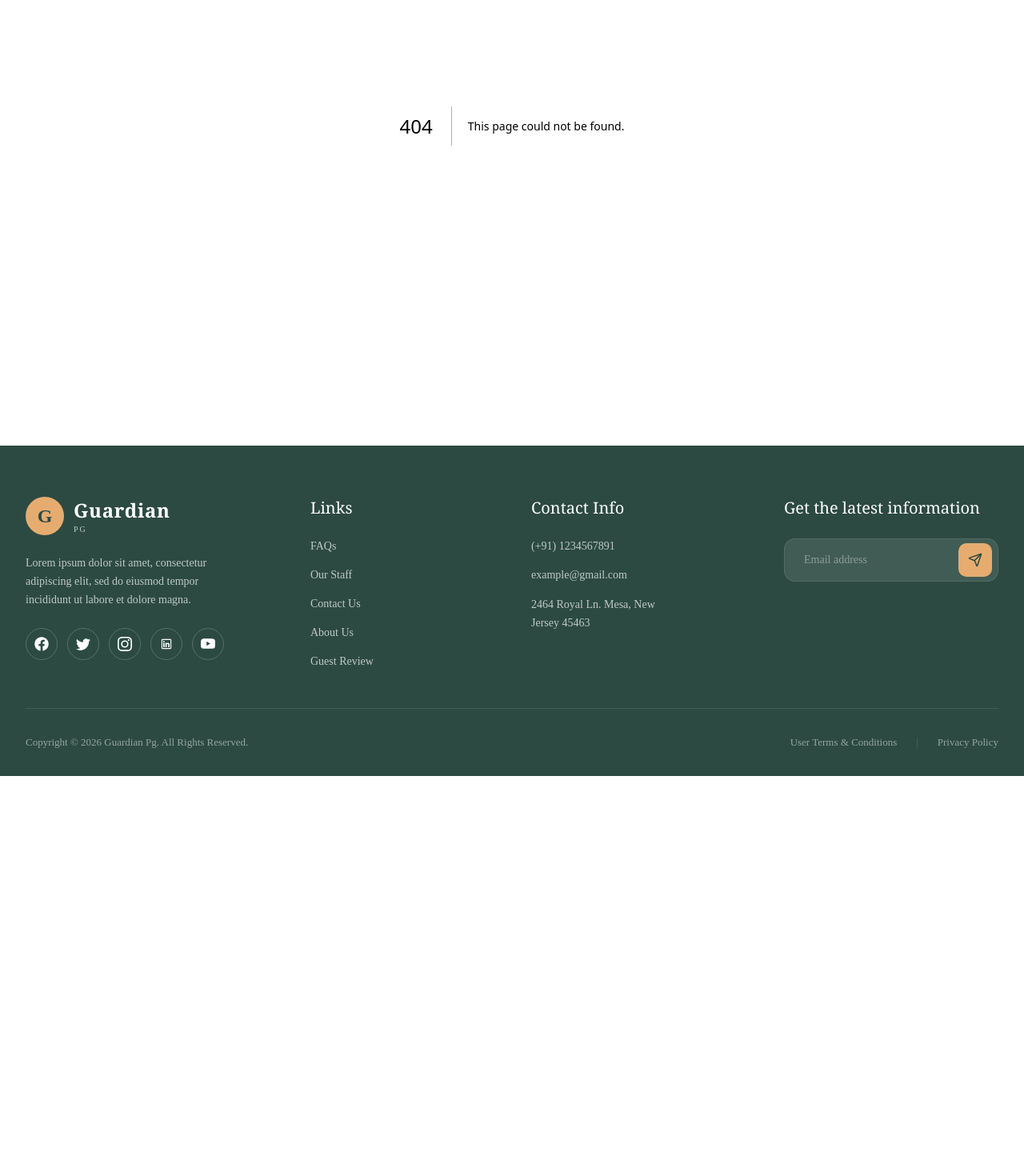
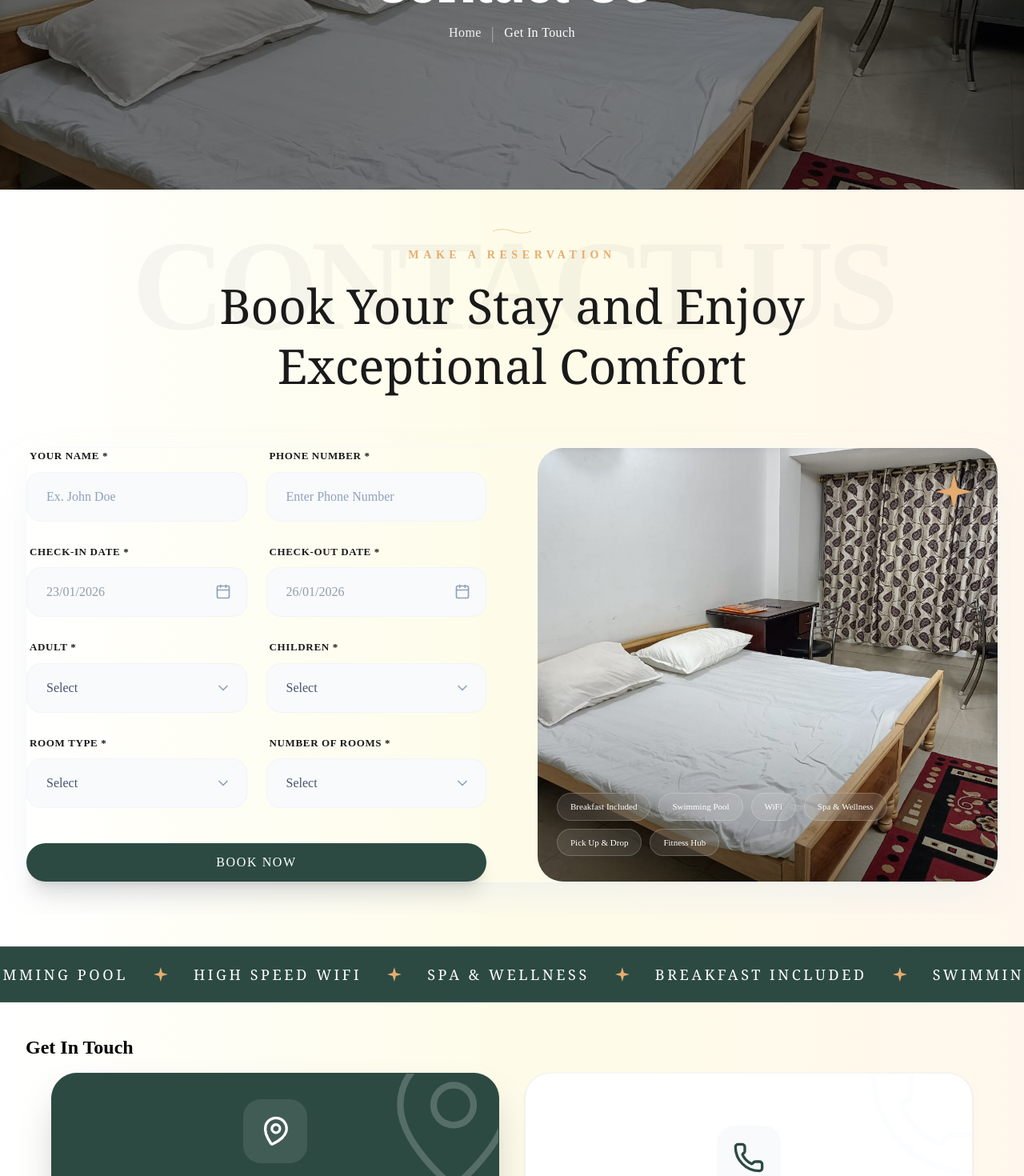
Before and after one commit to webworkcoder/guardina-pg, a Next.js app: page /contact in a window 1280 px wide. Before the commit this address had no page. Shown: the part 307-1777 px from the top of the page at 80% size. Before the commit the page ends 1277 px from the top, so only its background shows below. Built offline with nearby package versions, Linux system fonts and the light colour scheme.

Commit message:
Build Contact Page

```diff
--- /dev/null
+++ b/app/contact/page.tsx
@@ -0,0 +1,11 @@
+import { ContactPage } from "@/components/contact/contact";
+
+const Contact = () => {
+  return (
+    <div>
+      <ContactPage />
+    </div>
+  );
+};
+
+export default Contact;
--- a/app/layout/navbar.tsx
+++ b/app/layout/navbar.tsx
@@ -13,7 +13,6 @@ const data = [
   { id: "2", label: "About", path: "/about" },
   { id: "3", label: "Rooms", path: "/rooms" },
   { id: "5", label: "Food Menu", path: "/food-menu" },
-  { id: "4", label: "Booking", path: "/booking" },
   { id: "6", label: "Contact", path: "/contact" },
 ];
 
--- /dev/null
+++ b/components/contact/contact.tsx
@@ -0,0 +1,30 @@
+import React from "react";
+import { Banners } from "../shared/banners";
+import { ReservationForm } from "../home/reservationForm";
+import { LocationInfo } from "../shared/location-info";
+import FeatureBar from "../shared/FeatureBar";
+
+interface BannerProps {
+  title?: string;
+  currentPage?: string;
+  bgImage?: string;
+}
+
+export const ContactPage = ({
+  title = "Contact US",
+  currentPage = "Get In Touch",
+  bgImage = "/pg2.jpg",
+}: BannerProps) => {
+  return (
+    <div>
+      <Banners title={title} currentPage={currentPage} bgImage={bgImage} />
+      <ReservationForm />
+      <div className="footer-column ">
+        <h4 className="text-black font-bold mb-4 text-2xl px-4 md:px-8">
+          Get In Touch
+        </h4>
+        <LocationInfo variant="card" />
+      </div>
+    </div>
+  );
+};
```
